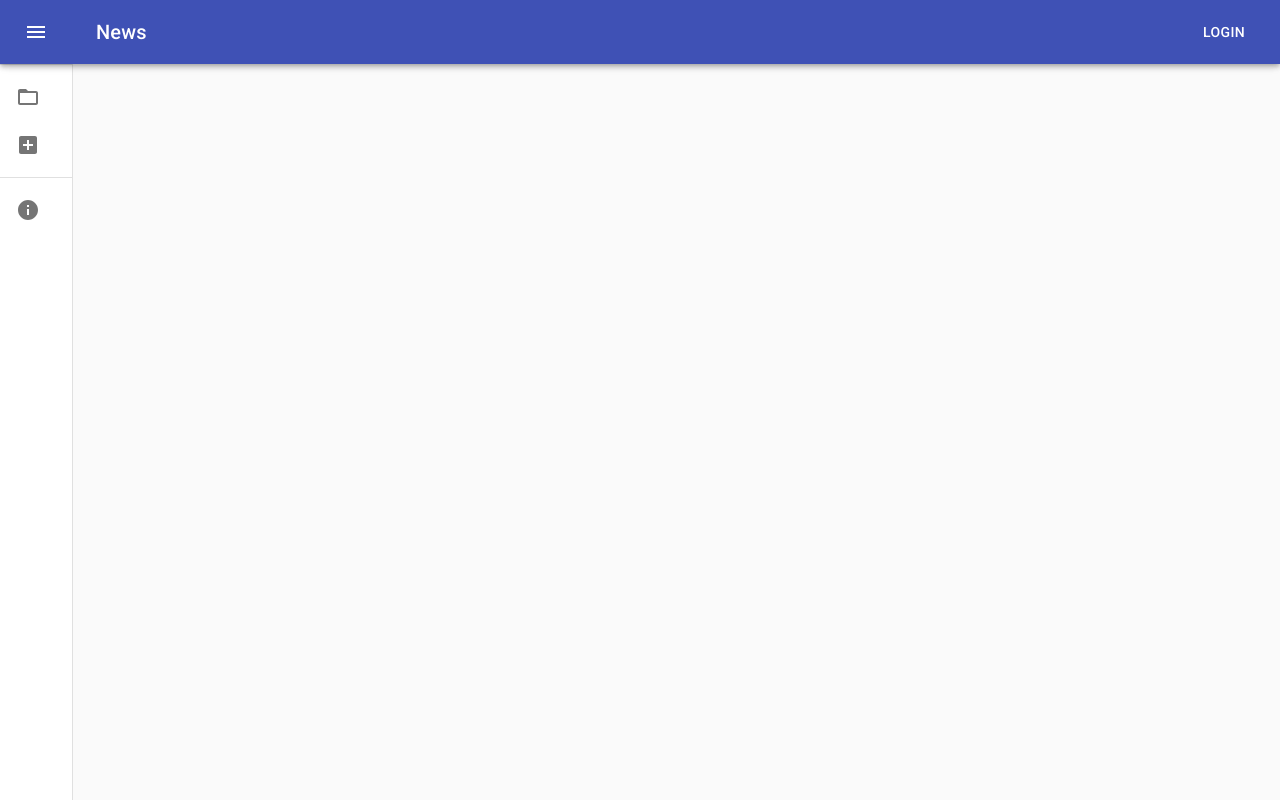
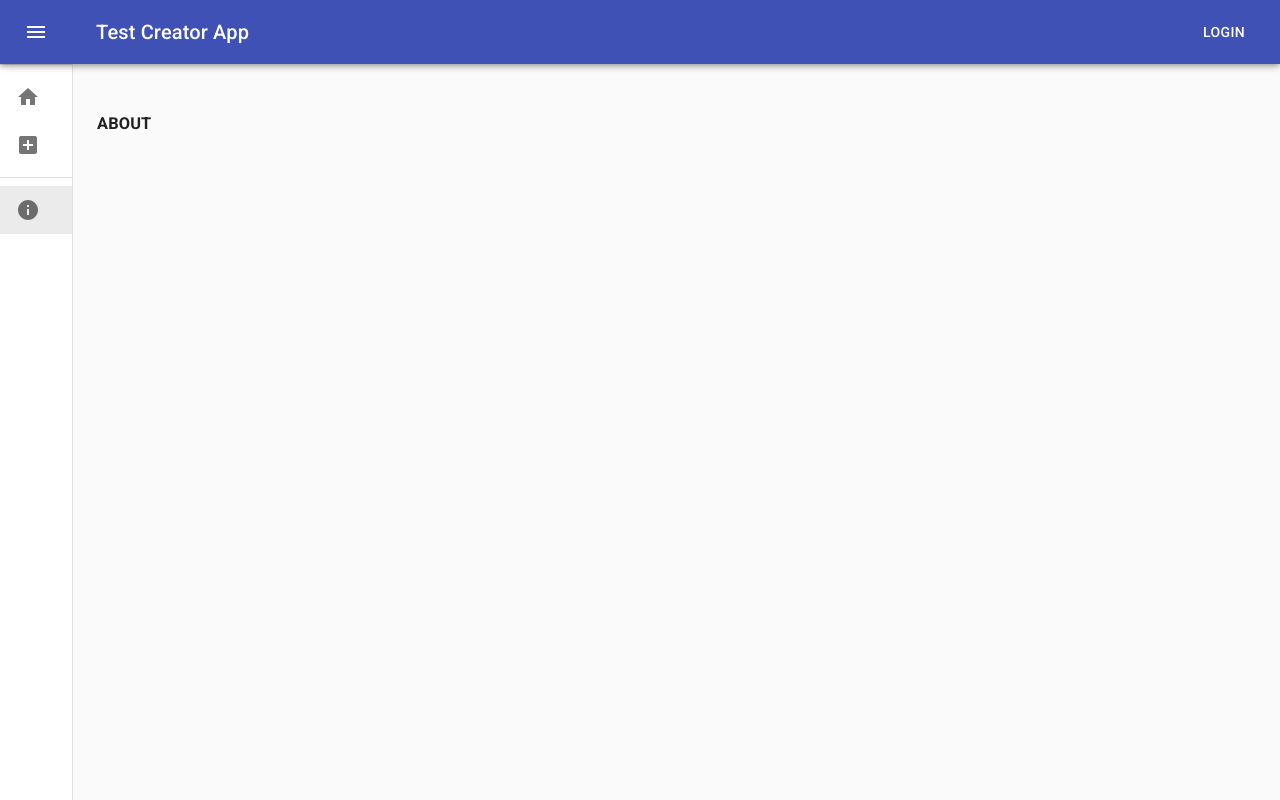
Before and after one commit to mvictorl/test-creator-app, a React (Create React App) app: page /about in a window 1280 px wide. Built offline with nearby package versions, Linux system fonts and the light colour scheme.

Commit message:
Route with NavLink (selected active element of menu)

```diff
--- a/src/App.js
+++ b/src/App.js
@@ -1,6 +1,5 @@
 import { connect } from 'react-redux'
-import { Route, BrowserRouter, Link, Switch } from 'react-router-dom'
-import { createBrowserHistory } from 'history'
+import { Route, BrowserRouter, Switch, NavLink } from 'react-router-dom'
 import clsx from 'clsx'
 import { toggleMenu } from './store/models/app/appActions'
 import './App.scss'
@@ -22,19 +21,19 @@ import {
 } from '@material-ui/core'
 import { makeStyles, useTheme } from '@material-ui/core/styles'
 import {
-	Menu,
-	ChevronLeft,
-	ChevronRight,
-	AddBox,
-	FolderOpen,
-	Info
+  Menu as MenuIcon,
+  ChevronLeft as ChevronLeftIcon,
+  ChevronRight as ChevronRightIcon,
+  AddBox as AddBoxIcon,
+  Home as HomeIcon,
+  Info as InfoIcon
 } from '@material-ui/icons'
 
 import Home from './components/Home/Home'
 import CaptionTestInput from './components/CommonInput/CommonInput'
+import About from './components/About/About'
 
 const drawerWidth = 240
-const history = createBrowserHistory()
 
 const useStyles = makeStyles(theme => ({
   root: {
@@ -42,15 +41,15 @@ const useStyles = makeStyles(theme => ({
   },
   appBar: {
     zIndex: theme.zIndex.drawer + 1,
-		transition: theme.transitions.create(['width', 'margin'], {
+    transition: theme.transitions.create([ 'width', 'margin' ], {
       easing: theme.transitions.easing.sharp,
       duration: theme.transitions.duration.leavingScreen
     })
   },
   appBarShift: {
     marginLeft: drawerWidth,
-		width: `calc(100% - ${drawerWidth}px)`,
-		transition: theme.transitions.create(['margin', 'width'], {
+    width: `calc(100% - ${ drawerWidth }px)`,
+    transition: theme.transitions.create([ 'margin', 'width' ], {
       easing: theme.transitions.easing.easeOut,
       duration: theme.transitions.duration.enteringScreen
     })
@@ -107,8 +106,8 @@ const useStyles = makeStyles(theme => ({
     justifyContent: 'flex-end'
   },
   content: {
-		// flexGrow: 1,
-		// padding: theme.spacing(3)
+    flexGrow: 1,
+    padding: theme.spacing(3)
   }
 }))
 
@@ -117,96 +116,95 @@ function App({ isMenuOpen, toggleMenu }) {
   const theme = useTheme()
 
   return (
-		<div className={classes.root}>
-			<CssBaseline />
+    <div className={ classes.root }>
+      <CssBaseline/>
       <AppBar
         position="fixed"
-				className={clsx(classes.appBar, {
+        className={ clsx(classes.appBar, {
           [classes.appBarShift]: isMenuOpen
-				})}
+        }) }
       >
         <Toolbar>
           <IconButton
             edge="start"
-						className={clsx(classes.menuButton, {
+            className={ clsx(classes.menuButton, {
               [classes.hide]: isMenuOpen
-						})}
+            }) }
             color="inherit"
             aria-label="open drawer"
-						onClick={toggleMenu}
+            onClick={ toggleMenu }
           >
-						<Menu />
+            <MenuIcon/>
           </IconButton>
-					<Typography variant="h6" noWrap className={classes.title}>
-						News
+          <Typography variant="h6" noWrap className={ classes.title }>
+            Test Creator App
           </Typography>
           <Button color="inherit">Login</Button>
         </Toolbar>
       </AppBar>
-			<BrowserRouter history={history}>
+      <BrowserRouter>
         <Drawer
-					className={clsx(classes.drawer, {
+          className={ clsx(classes.drawer, {
             [classes.drawerOpen]: isMenuOpen,
             [classes.drawerClose]: !isMenuOpen
-					})}
-					classes={{
+          }) }
+          classes={ {
             paper: clsx({
               [classes.drawerOpen]: isMenuOpen,
               [classes.drawerClose]: !isMenuOpen
             })
-					}}
+          } }
           variant="permanent"
         >
-					<div className={classes.drawerHeader}>
-						<IconButton onClick={toggleMenu}>
-							{theme.direction === 'ltr' ? <ChevronLeft /> : <ChevronRight />}
+          <div className={ classes.drawerHeader }>
+            <IconButton onClick={ toggleMenu }>
+              { theme.direction === 'ltr' ? <ChevronLeftIcon/> : <ChevronRightIcon/> }
             </IconButton>
           </div>
-					<Divider />
+          <Divider/>
           <List>
-						<ListItem button component={Link} to="/" key="openMenuItem">
+            <ListItem button component={ NavLink } to="/" exact key="openMenuItem" activeClassName="Mui-selected">
               <ListItemIcon>
-								<FolderOpen />
+                <HomeIcon/>
               </ListItemIcon>
-							<ListItemText primary="Open" />
+              <ListItemText primary="Open"/>
             </ListItem>
-						<ListItem button component={Link} to="/create" key="addMenuItem">
+            <ListItem button component={ NavLink } to="/create" key="addMenuItem" activeClassName="Mui-selected">
               <ListItemIcon>
-								<AddBox />
+                <AddBoxIcon/>
               </ListItemIcon>
-							<ListItemText primary="Create" />
+              <ListItemText primary="Create"/>
             </ListItem>
           </List>
-					<Divider />
+          <Divider/>
           <List>
-						<ListItem button key="aboutMenuItem">
+            <ListItem button component={ NavLink } to="/about" key="aboutMenuItem" activeClassName="Mui-selected">
               <ListItemIcon>
-								<Info />
+                <InfoIcon/>
               </ListItemIcon>
-							<ListItemText primary="About" />
+              <ListItemText primary="About"/>
             </ListItem>
           </List>
         </Drawer>
+
+        <Box marginTop={ 12 } width={ 1 }>
+          <Container>
             <Switch>
               <Route exact path="/">
-						<Home />
+                <Home/>
               </Route>
+
               <Route path="/create">
-						<Box marginTop={12} width={1}>
-							<Container>
-								<CaptionTestInput label="Название теста" />
+                <CaptionTestInput label="Название теста"/>
+              </Route>
+
+              <Route path="/about">
+                <About/>
+              </Route>
+            </Switch>
           </Container>
         </Box>
-					</Route>
-				</Switch>
-				{/* <Route exact path="/" component={Home} />
-				<Route path="/create" component={CaptionTestInput} /> */}
       </BrowserRouter>
-			{/* <Box marginTop={12} width={1}>
-				<Container>
-					<CaptionTestInput label="Название теста" />
-				</Container>
-			</Box> */}
     </div>
   )
 }
--- /dev/null
+++ b/src/components/About/About.js
@@ -0,0 +1,11 @@
+import React from 'react'
+
+const About = () => {
+  return (
+    <div>
+      <h3>ABOUT</h3>
+    </div>
+  )
+}
+
+export default About
```
Lines whose indentation alone changed are shown as unchanged.
